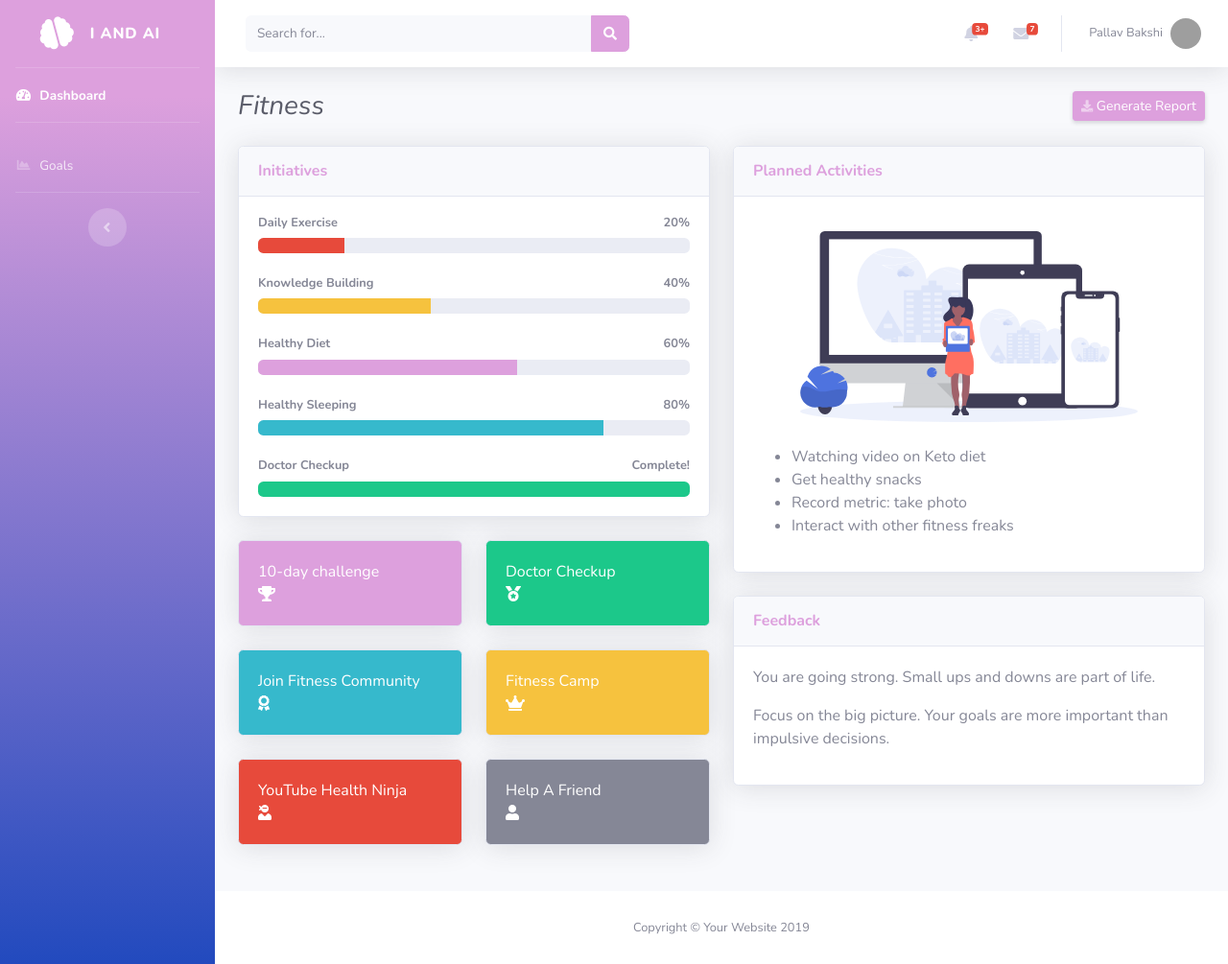
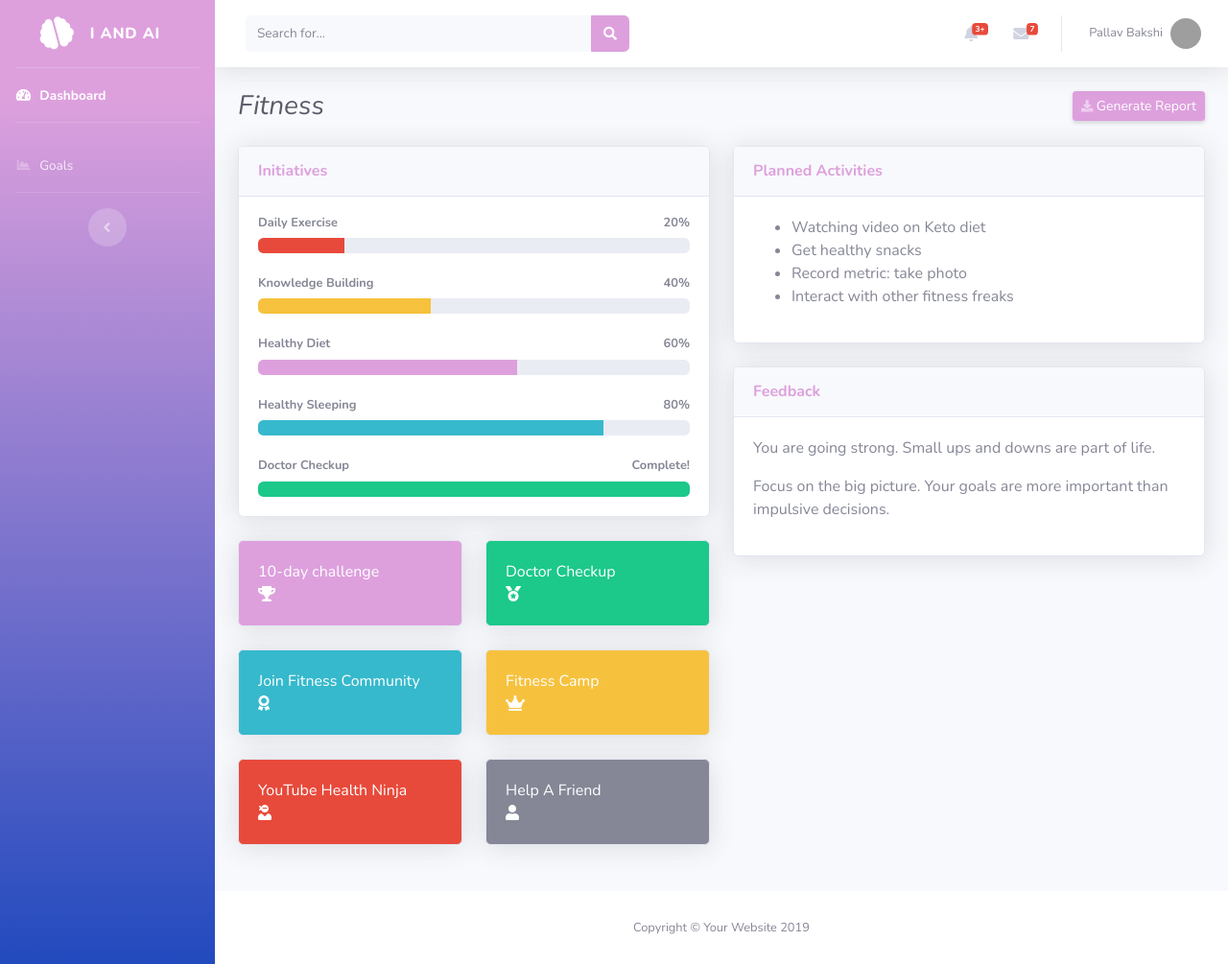
Before and after one commit to pallavbakshi/i_and_ai, a Flask app: page /fitness in a window 1280 px wide. Shown: the whole page at 96% size. Run offline with Flask 2, Linux system fonts and the light colour scheme; some libraries are stand-ins or nearby versions; grey boxes are pictures that could not be loaded.

Commit message:
fix image in fitness

```diff
--- a/templates/fitness.html
+++ b/templates/fitness.html
@@ -376,9 +376,6 @@
                   <h6 class="m-0 font-weight-bold text-primary">Planned Activities</h6>
                 </div>
                 <div class="card-body">
-                  <div class="text-center">
-                    <img class="img-fluid px-3 px-sm-4 mt-3 mb-4" style="width: 25rem;" src="img/undraw_posting_photo.svg" alt="">
-                  </div>
                   <ul>
                     <li>Watching video on Keto diet</li>
                     <li>Get healthy snacks</li>
```
